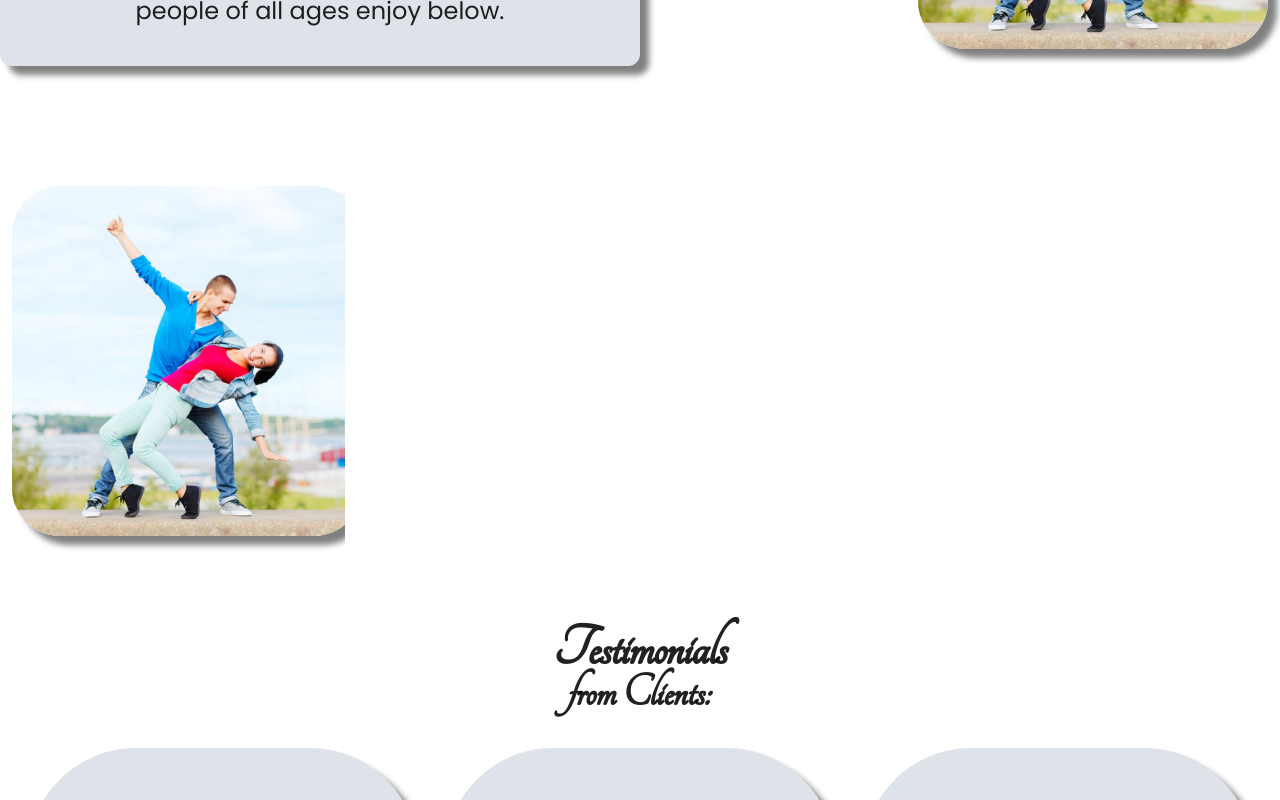
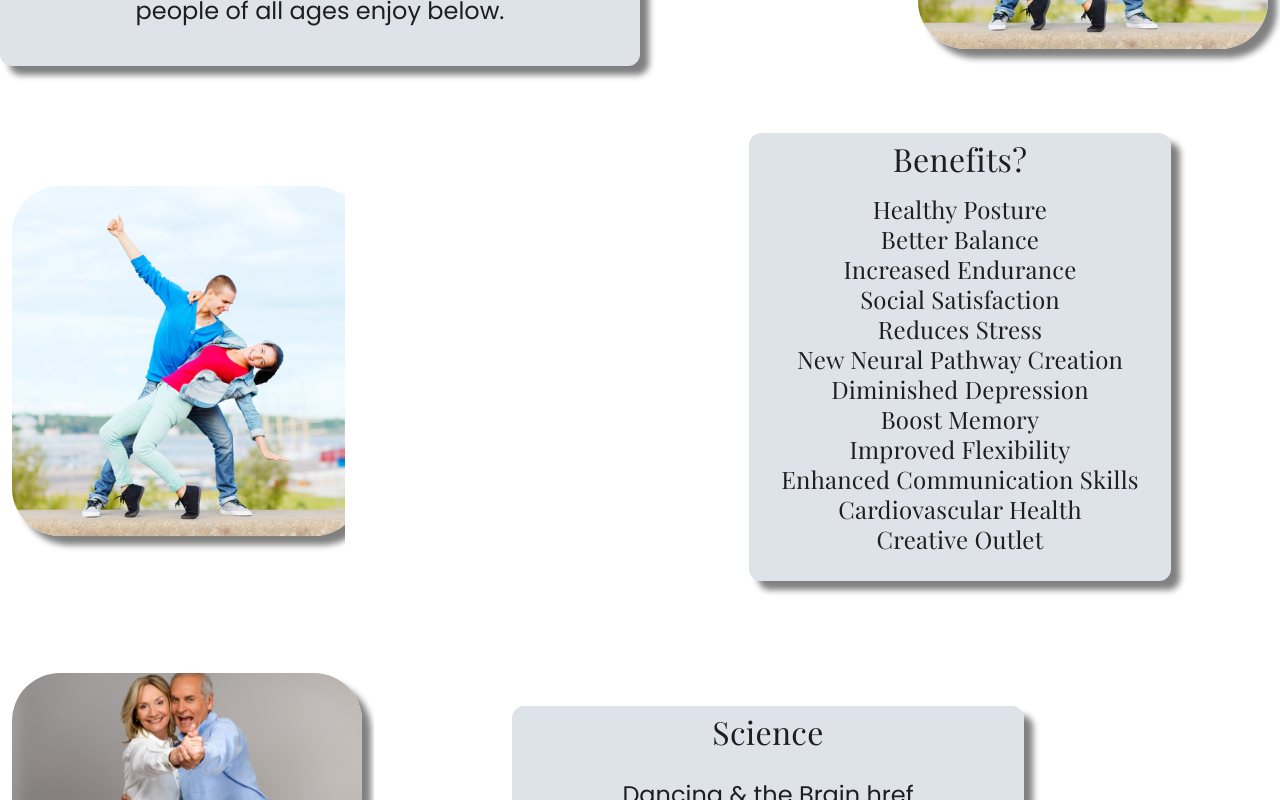
Before and after one commit to th2n10s4u/embd-website, a React (Create React App) app: page / in a window 1280 px wide. Shown: the part 1680-2480 px from the top of the page. Built offline with nearby package versions, Linux system fonts and the light colour scheme.

Commit message:
Update BenefitsOfDance.js
3 sections added
TODO: Adjust alignment
Reconsider templatecard and templatetextcard's use in second component

```diff
--- a/src/assets/components/BenefitsOfDance.js
+++ b/src/assets/components/BenefitsOfDance.js
@@ -5,7 +5,7 @@ import TemplateCard from "./TemplateCard";
 // import Fruit from "../images/Fruit-dance-image.png";
 import FunDip from "../images/Fun-dip-image.png";
 import TemplateTextCard from "./TemplateTextCard";
-// import Crossbody from "src/assets/images/Couple-crossbody-image.png";
+import Crossbody from "../images/Couple-crossbody-image.png";
 
 export default function BenefitsOfDance() {
   return (
@@ -14,7 +14,7 @@ export default function BenefitsOfDance() {
         sx={{
           display: "flex",
           flexDirection: "column",
-          justifyContent: "space-around",
+          justifyContent: "center",
         }}
       >
         <TemplateCard
@@ -33,12 +33,13 @@ export default function BenefitsOfDance() {
         <Box
           sx={{
             display: "flex",
-            flexDirection: "",
+            flexDirection: "row",
             justifyContent: "space-between",
+            alignItems: "center",
           }}
         >
           <TemplateCard img={FunDip} />
-          {/* <TemplateTextCard
+          <TemplateTextCard
             TextCardHeader="Benefits?"
             ListText={[
               "Healthy Posture",
@@ -54,12 +55,27 @@ export default function BenefitsOfDance() {
               "Cardiovascular Health",
               "Creative Outlet",
             ]}
+          />
+        </Box>
 
-            /> */}
+        <Box sx={{ display: "flex", flexDirection: "row" }}>
+          <TemplateCard
+            img={Crossbody}
+            CardContentHeaderFirstLine="Science"
+            CardContentBodySentenceOne="Dancing & the Brain href"
+            CardContentBodySentenceTwo="The Science of Dance href"
+            CardContentBodySentenceThree="The Health benefits of Dancing Go Beyond Exercise and Stress Reducer href"
+            background
+            shadow
+            radius
+            centerHeader
+            centerBodyOne
+            centerBodyTwo
+            centerBodyThree
+          />
         </Box>
       </Box>
     </React.Fragment>
   );
 }
-{
-}
+// TODO: Come up with a different solution for TemplateCard Img paired with TextCard header/list. The alignment is off and any styling adjustments causes other components alignments to be off.
```
